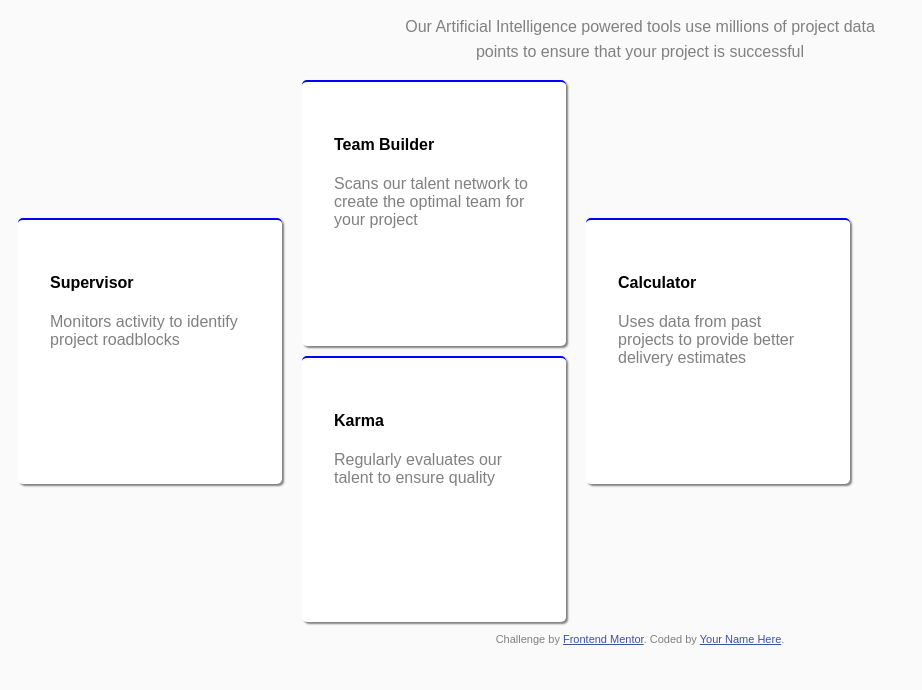
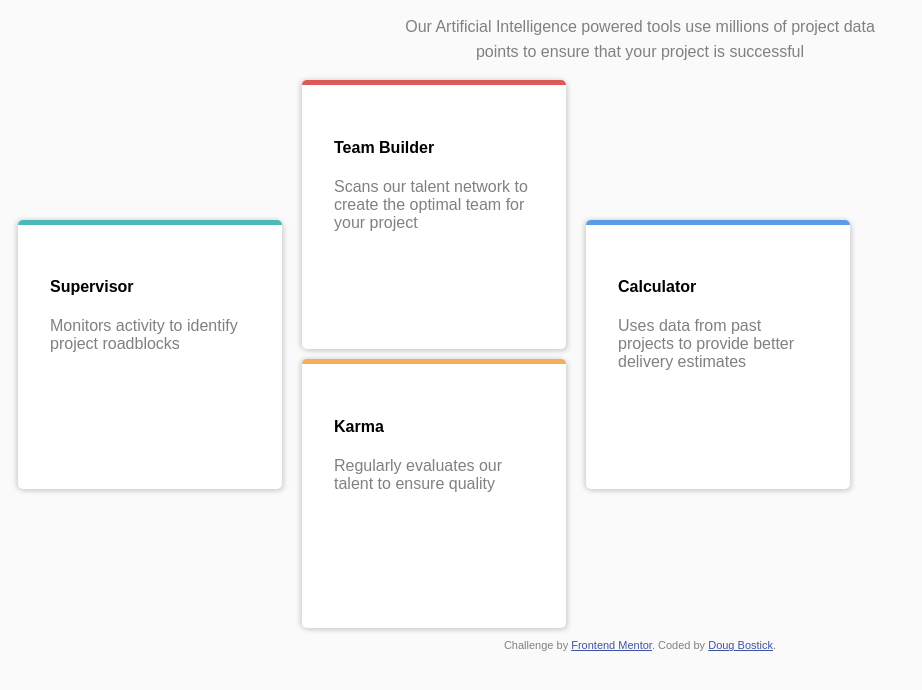
Before and after one commit to dougbostick/frontend1, a plain HTML site: page index.html in a window 1280 px wide. Shown: the part 100-790 px from the top of the page, without its empty margins (0-922 px from the left). Drawn offline with Linux system fonts and the light colour scheme.

Commit message:
close enough

```diff
--- a/index.html
+++ b/index.html
@@ -13,7 +13,6 @@
     .attribution { font-size: 11px; text-align: center; }
     .attribution a { color: hsl(228, 45%, 44%); }
     .section {
-      border-top: 2px blue solid;
       /* display: flex;
       justify-content:space-around;
       align-items: left;
@@ -21,10 +20,26 @@
       height: 200px;
       width: 200px;
       padding: 2rem;
-      box-shadow: 2px 2px 2px gray;
+      box-shadow: 2px 2px 5px lightgray, -2px 0 5px lightgray;
       background-color: rgb(255, 255, 255);
       border-radius: 5px;
     }
+    .super-top{
+      border-top: 5px rgb(75, 185, 184) solid;
+    }
+
+    .team-top{
+      border-top: 5px rgb(221, 90, 88) solid;
+    }
+
+    .karma-top{
+      border-top: 5px rgb(244, 176, 89) solid;
+    }
+
+    .calculator-top{
+      border-top: 5px rgb(90, 157, 230) solid;
+    }
+
     body{
       font-family:Arial, Helvetica, sans-serif;
       background-color: rgb(250, 250, 250);
@@ -33,7 +48,7 @@
       flex-direction: column; */
     }
     p {
-      color: gray;
+       color: gray;
     }
     .center{
       display:flex;
@@ -105,7 +120,7 @@ line-height: 25px;
 </div>
 <div class='container'>
   <div class='column'>
-    <div class='section'>
+    <div class='section super-top'>
       <h4>
         Supervisor
       </h4>
@@ -113,13 +128,13 @@ line-height: 25px;
     </div>
   </div>
   <div class='column'>
-    <div class='section margin-bot' >
+    <div class='section margin-bot team-top' >
       <h4>
         Team Builder
       </h4>
       <p>Scans our talent network to create the optimal team for your project</p>
     </div>
-    <div class='section'>
+    <div class='section karma-top'>
       <h4>
       Karma
       </h4>
@@ -128,7 +143,7 @@ line-height: 25px;
   </div>
 
   <div class='column'>
-    <div class='section'>
+    <div class='section calculator-top'>
       <h4>
         Calculator
       </h4>
@@ -140,7 +155,7 @@ line-height: 25px;
   <footer>
     <p class="attribution">
       Challenge by <a href="https://www.frontendmentor.io?ref=challenge" target="_blank">Frontend Mentor</a>.
-      Coded by <a href="#">Your Name Here</a>.
+      Coded by <a href="#">Doug Bostick</a>.
     </p>
   </footer>
 </body>
```
